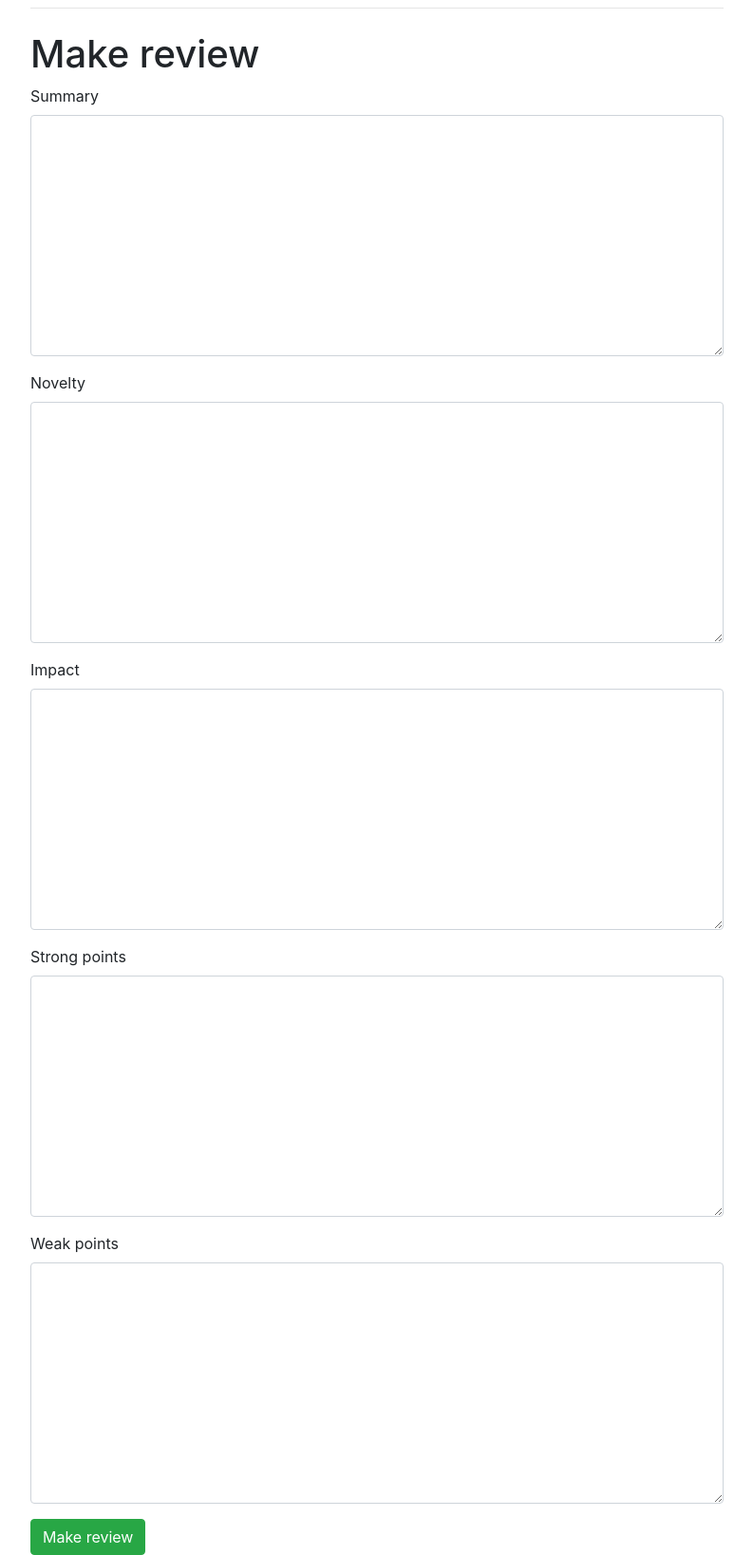
After one commit to acbokade/Conference-Management-System, a Django app: page /1/make_review/1 in a window 1280 px wide. The commit adds this page. Shown: the whole page at 95% size, without its empty margins (243-1036 px from the left). Run offline with Django 3.2, Linux system fonts and the light colour scheme; some libraries are stand-ins or nearby versions.

Commit message:
Reviewer and review working

```diff
--- a/cms/cms/urls.py
+++ b/cms/cms/urls.py
@@ -24,6 +24,6 @@ urlpatterns = [
     path('accounts/', include('accounts.urls')),
     path('accounts/', include('django.contrib.auth.urls')),
     path('conference/', include('conference.urls')),
-    path('reviewer/', include('reviewer.urls')),
+    path('', include('reviewer.urls')),
     path('gsp/', include('gsp.urls'))
 ]
--- a/cms/conference/forms.py
+++ b/cms/conference/forms.py
@@ -68,7 +68,7 @@ class ConferenceForm(forms.ModelForm):
 
     class Meta:
         model = Conference
-        exclude = ['is_valid', 'ca']
+        exclude = ['is_valid', 'ca', 'created_by']
         widgets = form_widgets
 
     def clean(self):
@@ -84,7 +84,7 @@ class WorkshopForm(forms.ModelForm):
 
     class Meta:
         model = Workshop
-        exclude = ['is_valid', 'ca', 'parent_conference']
+        exclude = ['is_valid', 'ca', 'parent_conference', 'created_by']
         widgets = form_widgets
 
     def clean(self):
--- a/cms/conference/urls.py
+++ b/cms/conference/urls.py
@@ -2,11 +2,11 @@ from django.urls import path
 from . import views
 
 urlpatterns = [
-     path('list_conferences', views.list_conferences, name='list_conferences'),
-     path('create_conference', views.create_conference, name='create_conference'),
-     path('update_conference/<name>',
-          views.update_conference, name='update_conference'),
-     path('create_workshop', views.create_workshop, name='create_workshop'),
-     path('update_workshop/<name>',
-          views.update_conference, name='update_workshop'),
+    path('list_conferences', views.list_conferences, name='list_conferences'),
+    path('create_conference', views.create_conference, name='create_conference'),
+    path('update_conference/<str:name>',
+         views.update_conference, name='update_conference'),
+    path('create_workshop', views.create_workshop, name='create_workshop'),
+    path('update_workshop/<str:name>',
+         views.update_conference, name='update_workshop'),
 ]
--- a/cms/reviewer/admin.py
+++ b/cms/reviewer/admin.py
@@ -1,5 +1,5 @@
 from django.contrib import admin
-from .models import Reviewer
+from .models import Reviewer, Review
 
-# Register your models here.
 admin.site.register(Reviewer)
+admin.site.register(Review)
--- a/cms/reviewer/forms.py
+++ b/cms/reviewer/forms.py
@@ -1,5 +1,5 @@
 from django import forms
-from .models import Reviewer
+from .models import Reviewer, Review
 
 
 class ReviewerForm(forms.ModelForm):
@@ -17,4 +17,4 @@ class ReviewForm(forms.ModelForm):
 
     class Meta:
         model = Review
-        exclude = []
+        exclude = ['paper_submission', 'reviewer']
--- a/cms/reviewer/models.py
+++ b/cms/reviewer/models.py
@@ -2,6 +2,7 @@ from django.db import models
 from accounts.models import User
 from conference.models import Conference
 from django.core.validators import MinValueValidator
+from gsp.models import PaperSubmission
 
 
 class Reviewer(models.Model):
@@ -20,7 +21,14 @@ class Reviewer(models.Model):
 
 
 class Review(models.Model):
-    paper = models.ForeignKey(User, on_delete=models.CASCADE)
+    paper_submission = models.ForeignKey(
+        PaperSubmission, on_delete=models.CASCADE)
+    reviewer = models.ForeignKey(Reviewer, on_delete=models.CASCADE)
+    summary = models.TextField(blank=True)
+    novelty = models.TextField(blank=True)
+    impact = models.TextField(blank=True)
+    strong_points = models.TextField(blank=True)
+    weak_points = models.TextField(blank=True)
 
     def __str__(self):
-        return self.paper.name
+        return self.paper_submission.title
--- a/cms/reviewer/templates/apply_as_a_reviewer.html
+++ b/cms/reviewer/templates/apply_as_a_reviewer.html
@@ -1,9 +1,9 @@
-{% extends 'base.html' %}
+{% extends 'reviewer_base.html' %}
 
 {% load crispy_forms_tags %}
 
 {% block content %}
-  <h1 class="mt-2">Apply as a reviewer</h1>
+  <h1 class="mt-2">Apply as a reviewer for {{ name }} conference</h1>
   <form method="post">
     {% csrf_token %}
     {{ form|crispy }}
--- a/cms/reviewer/templates/edit_review.html
+++ b/cms/reviewer/templates/edit_review.html
@@ -1,4 +1,4 @@
-{% extends 'base.html' %}
+{% extends 'reviewer_base.html' %}
 
 {% load crispy_forms_tags %}
 
--- a/cms/reviewer/templates/make_review.html
+++ b/cms/reviewer/templates/make_review.html
@@ -1,4 +1,4 @@
-{% extends 'base.html' %}
+{% extends 'reviewer_base.html' %}
 
 {% load crispy_forms_tags %}
 
@@ -7,6 +7,6 @@
   <form method="post">
     {% csrf_token %}
     {{ form|crispy }}
-    <button type="submit" class="btn btn-success">Edit review</button>
+    <button type="submit" class="btn btn-success">Make review</button>
   </form>
 {% endblock %}
--- /dev/null
+++ b/cms/reviewer/templates/reviewer_base.html
@@ -0,0 +1,21 @@
+<!doctype html>
+<html lang="en">
+  <head>
+    <meta charset="utf-8">
+    <meta name="viewport" content="width=device-width, initial-scale=1, shrink-to-fit=no">
+    <link rel="stylesheet" href="https://stackpath.bootstrapcdn.com/bootstrap/4.1.3/css/bootstrap.min.css" integrity="sha384-MCw98/SFnGE8fJT3GXwEOngsV7Zt27NXFoaoApmYm81iuXoPkFOJwJ8ERdknLPMO" crossorigin="anonymous">
+    <title>Create conference</title>
+  </head>
+  <body>
+    <div class="container">
+      <div class="row justify-content-center">
+        <div class="col-8">
+          <h1 class="mt-2"></h1>
+          <hr class="mt-0 mb-4">
+          {% block content %}
+          {% endblock %}
+        </div>
+      </div>
+    </div>
+  </body>
+</html>
--- a/cms/reviewer/urls.py
+++ b/cms/reviewer/urls.py
@@ -2,9 +2,10 @@ from django.urls import path
 from . import views
 
 urlpatterns = [
-    path('apply_as_a_reviewer', views.apply_as_a_reviewer,
+    path('<str:conf_name>/apply_as_a_reviewer', views.apply_as_a_reviewer,
          name='apply_as_a_reviewer'),
-    path('make_review', views.make_review, name='make_review'),
-    path('edit_review',
+    path('<str:conf_name>/make_review/<str:title>',
+         views.make_review, name='make_review'),
+    path('<str:conf_name>/edit_review/<str:title>',
          views.edit_review, name='edit_review'),
 ]
--- a/cms/reviewer/views.py
+++ b/cms/reviewer/views.py
@@ -1,26 +1,66 @@
-from django.shortcuts import render
+from django.shortcuts import render, redirect
 from .models import Reviewer
-from .forms import ReviewerForm
+from .forms import ReviewerForm, ReviewForm
 from accounts import utils
+from . import data_access_layer as reviewer_dao
+from accounts import data_access_layer as accounts_dao
+from conference import data_access_layer as conference_dao
+from gsp import data_access_layer as gsp_dao
+from conference import views as conf_views
 
 
-def apply_as_a_reviewer(request):
+def apply_as_a_reviewer(request, conf_name):
     is_logged_in = utils.check_login(request)
     if request.method == "GET":
         form = ReviewerForm()
-        return render(request, "apply_as_a_reviewer.html", {"is_logged_in": is_logged_in, "form": form})
+        return render(request, "apply_as_a_reviewer.html", {"is_logged_in": is_logged_in, "form": form, "name": conf_name})
     if request.method == "POST":
         form = ReviewerForm(request.POST)
         if form.is_valid():
-            form.save(commit=True)
+            reviewer = form.save(commit=False)
+            reviewer.conference = conference_dao.get_conference_by_name(
+                conf_name)
+            reviewer.user = accounts_dao.obtain_user_by_email(
+                request.COOKIES.get('email'))
+            reviewer.save()
+            return redirect()
+        return render(request, "apply_as_a_reviewer.html", {"is_logged_in": is_logged_in, "form": form, "name": conf_name})
 
 
-def make_review(request):
-    pass
+def make_review(request, conf_name, title):
+    is_logged_in = utils.check_login(request)
+    if request.method == "GET":
+        form = ReviewForm()
+        return render(request, "make_review.html", {"is_logged_in": is_logged_in, "form": form})
+    if request.method == "POST":
+        form = ReviewForm(request.POST)
+        if form.is_valid():
+            review = form.save(commit=False)
+            # TODO: prevent any user from making review
+            review.reviewer = reviewer_dao.get_reviewer_by_email(
+                request.COOKIES.get('email'))
+            review.paper_submission = gsp_dao.get_paper_submission_by_title(
+                title)
+            review.save()
+            return redirect()
+        return render(request, "make_review.html", {"is_logged_in": is_logged_in, "form": form})
 
 
-def edit_review(request):
-    pass
+def edit_review(request, conf_name, title):
+    is_logged_in = utils.check_login(request)
+    if request.method == "GET":
+        reviewer_email = request.COOKIES.get('email')
+        review = reviewer_dao.get_review_by_paper_title_and_reviewer(
+            title, reviewer_email)
+        form = ReviewForm(instance=review)
+        return render(request, "edit_review.html", {"is_logged_in": is_logged_in, "form": form})
+    if request.method == "POST":
+        form = ReviewForm(request.POST)
+        if form.is_valid():
+            form.save(commit=True)
+            return redirect('conference:list_conference')
+        else:
+            return render(request, "make_review.html", {"is_logged_in": is_logged_in, "form": form})
 
 
 def reviewer_assignment(request):
```
Also changed, not shown: cms/conference/views.py (+9 -7 lines), cms/gsp/data_access_layer.py (+7 -0 lines), cms/gsp/models.py (+17 -10 lines), cms/reviewer/data_access_layer.py (+15 -0 lines), cms/gsp/migrations/0002_auto_20210413_1110.py (added), cms/reviewer/migrations/0002_review.py (added), cms/reviewer/migrations/0003_auto_20210413_1134.py (added).
